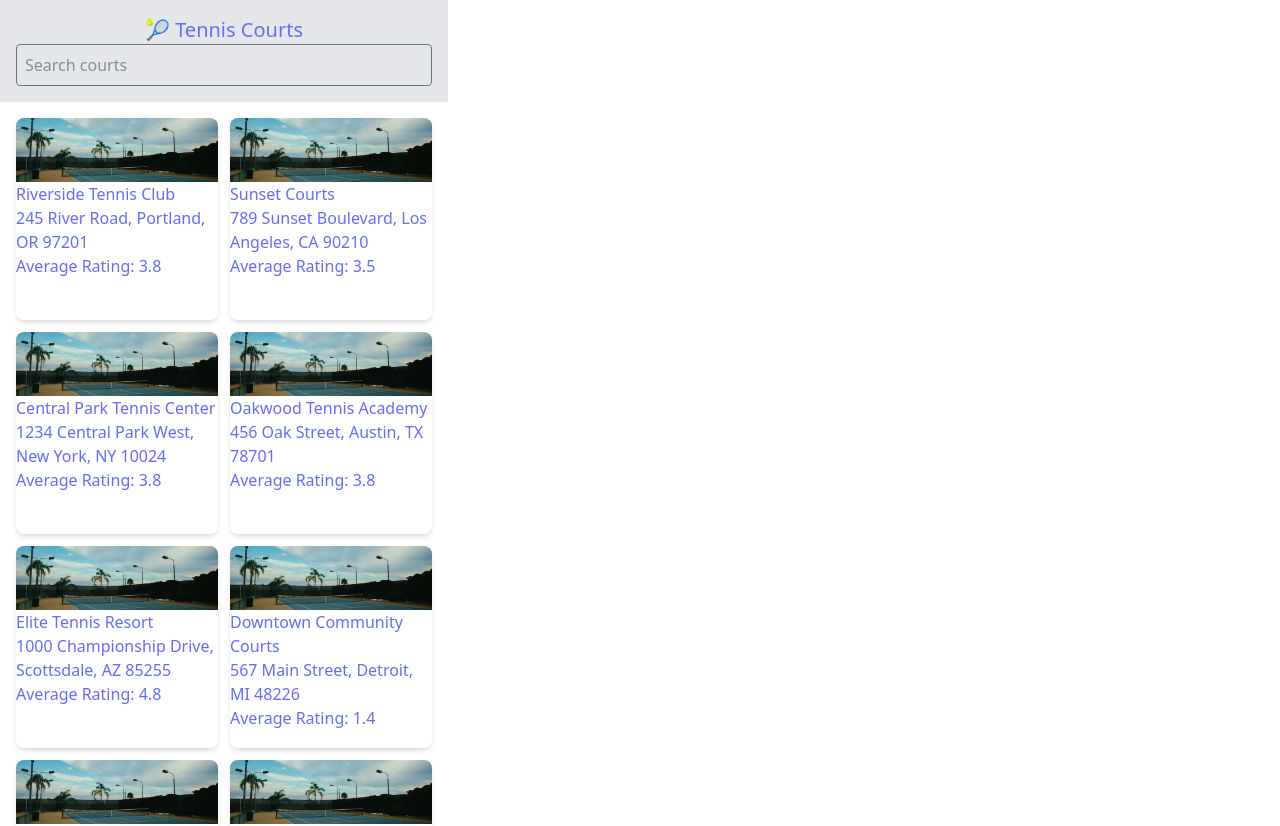
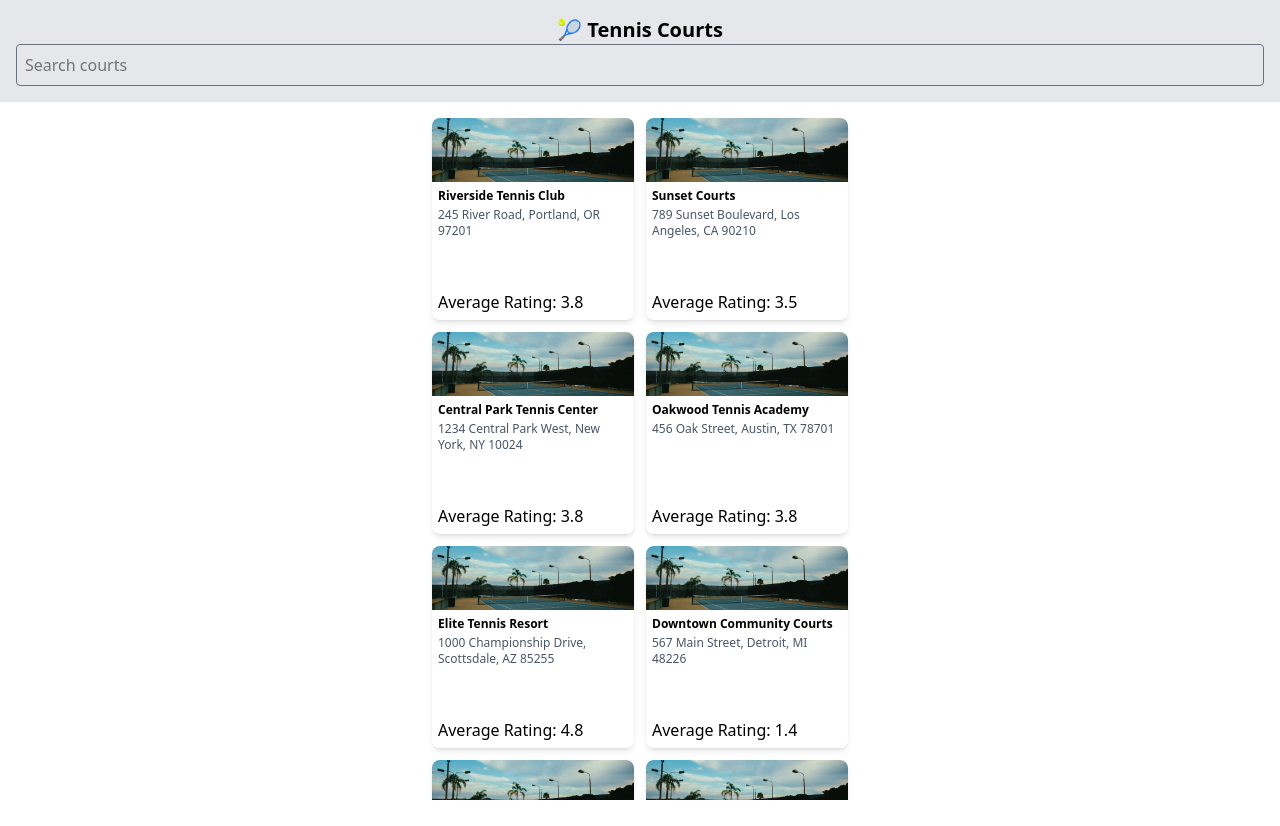
Before and after one commit to BYOB-Sports/code-challenges, a React (Vite) app in the folder frontend-challenge/tennis-court-viewer/: page / in a window 1280 px wide. Shown: the top 826 px of the page. After the commit the page ends 800 px from the top, so only its background shows below. Built offline with nearby package versions, Linux system fonts and the light colour scheme.

Commit message:
Styling for CourtList

```diff
--- a/frontend-challenge/tennis-court-viewer/public/courts.json
+++ b/frontend-challenge/tennis-court-viewer/public/courts.json
@@ -171,10 +171,6 @@
     "address": "567 Factory Row, Cleveland, OH 44115",
     "image": "/images/pexels-athena-2961964.jpg",
     "reviews": [
-      { "username": "Carlos Rodriguez", "rating": 1, "comment": "Terrible location and poor facilities. Not worth visiting." },
-      { "username": "Maria Santos", "rating": 2, "comment": "Run down courts in industrial area. Very disappointing." },
-      { "username": "Jose Garcia", "rating": 1, "comment": "Worst tennis courts I've ever seen. Avoid at all costs." },
-      { "username": "Ana Lopez", "rating": 2, "comment": "Poor condition and bad location. Not recommended." }
     ]
   },
   {
@@ -293,12 +289,6 @@
     "address": "456 Forest Road, Asheville, NC 28801",
     "image": "/images/pexels-athena-2961964.jpg",
     "reviews": [
-      { "username": "Rachel Green", "rating": 4, "comment": "Beautiful mountain setting with well-maintained courts." },
-      { "username": "Mark Johnson", "rating": 3, "comment": "Nice location but courts could use some updates." },
-      { "username": "Sophie Miller", "rating": 4, "comment": "Great mountain tennis experience with good facilities." },
-      { "username": "Alex Thompson", "rating": 5, "comment": "Perfect courts in stunning forest setting!" },
-      { "username": "Maria Garcia", "rating": 4, "comment": "Beautiful mountain courts with great atmosphere." },
-      { "username": "James Brown", "rating": 3, "comment": "Decent courts in nice mountain location." }
     ]
   },
   {
--- a/frontend-challenge/tennis-court-viewer/src/index.css
+++ b/frontend-challenge/tennis-court-viewer/src/index.css
@@ -1,71 +1,16 @@
 @import "tailwindcss";
 
-:root {
-  font-family: system-ui, Avenir, Helvetica, Arial, sans-serif;
-  line-height: 1.5;
-  font-weight: 400;
-
-  color-scheme: light dark;
-  color: rgba(255, 255, 255, 0.87);
-  background-color: #242424;
-
-  font-synthesis: none;
-  text-rendering: optimizeLegibility;
-  -webkit-font-smoothing: antialiased;
-  -moz-osx-font-smoothing: grayscale;
+html, body {
+  margin: 0;
+  padding: 0;
+  height: 100%;
+  overflow-x: hidden;
 }
 
-a {
-  font-weight: 500;
-  color: #646cff;
-  text-decoration: inherit;
+.line-clamp-2 {
+  display: -webkit-box;
+  -webkit-line-clamp: 2;
+  -webkit-box-orient: vertical;
+  overflow: hidden;
+  line-clamp: 2;
 }
-a:hover {
-  color: #535bf2;
-}
-
-body {
-  margin: 0;
-  display: flex;
-  place-items: center;
-  min-width: 320px;
-  min-height: 100vh;
-}
-
-h1 {
-  font-size: 3.2em;
-  line-height: 1.1;
-  color: #000;
-}
-
-button {
-  border-radius: 8px;
-  border: 1px solid transparent;
-  padding: 0.6em 1.2em;
-  font-size: 1em;
-  font-weight: 500;
-  font-family: inherit;
-  background-color: #1a1a1a;
-  cursor: pointer;
-  transition: border-color 0.25s;
-}
-button:hover {
-  border-color: #646cff;
-}
-button:focus,
-button:focus-visible {
-  outline: 4px auto -webkit-focus-ring-color;
-}
-
-@media (prefers-color-scheme: light) {
-  :root {
-    color: #213547;
-    background-color: #ffffff;
-  }
-  a:hover {
-    color: #747bff;
-  }
-  button {
-    background-color: #f9f9f9;
-  }
-}
--- a/frontend-challenge/tennis-court-viewer/src/pages/CourtDetails.jsx
+++ b/frontend-challenge/tennis-court-viewer/src/pages/CourtDetails.jsx
@@ -36,7 +36,7 @@ const CourtDetails = () => {
     <div className="min-h-screen">
       <div className="bg-gray-200 p-4 sticky top-0 flex justify-center items-center">
         <div className="max-w-md mx-auto">
-        <Link to="/" className="text-xl font-bold">Back to Courts</Link>
+        <Link to="/" className="text-xl font-bold">← Back to Courts</Link>
         </div>
       </div>
 
--- a/frontend-challenge/tennis-court-viewer/src/pages/CourtList.jsx
+++ b/frontend-challenge/tennis-court-viewer/src/pages/CourtList.jsx
@@ -53,9 +53,14 @@ const CourtList = () => {
                     alt={court.name}
                     className="w-full h-16 object-cover flex-shrink-0"
                   />
-                  <h2>{court.name}</h2>
-                  <p>{court.address}</p>
-                  <p>Average Rating: {averageRating}</p>
+                  {/* Prompt: Help make my cards look good. I want the name to be bold and the address to be smaller. */}
+                  <div className="p-1.5 flex-1 flex flex-col justify-between min-h-0">
+                    <div className="flex-1 min-h-0">
+                      <h2 className="font-semibold text-xs leading-tight mb-1 line-clamp-1">{court.name}</h2>
+                      <p className="text-xs text-gray-600 mb-1 line-clamp-2">{court.address}</p>
+                    </div>
+                    <p className="flex-shrink-0">Average Rating: {averageRating}</p>
+                  </div>
                 </Link>
               )
           })}
```
